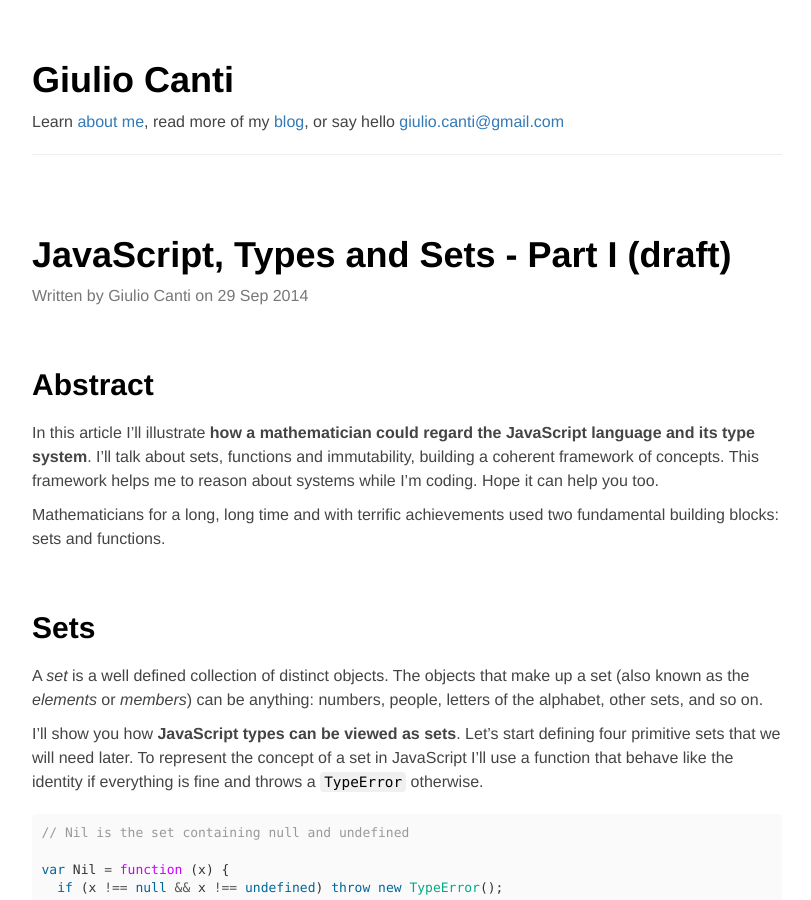
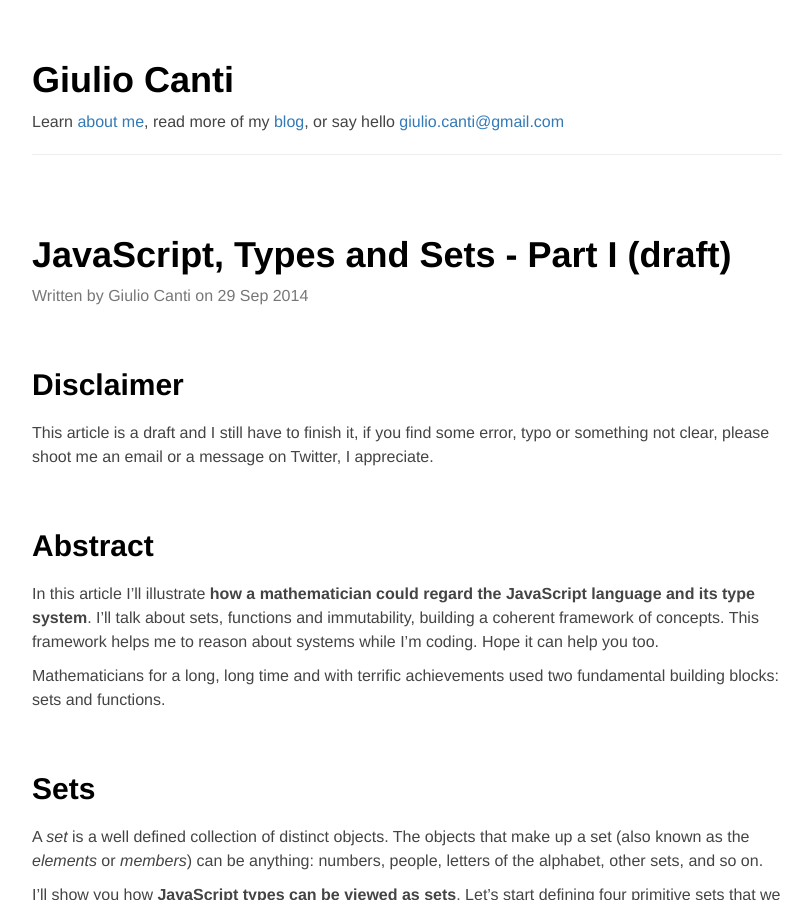
Before and after one commit to gcanti/gcanti.github.io, a Jekyll site: the page built from _posts/2014-09-29-javascript-types-and-sets.md, in a window 1280 px wide and 900 px high. Shown: the whole window, without its empty margins (233-1044 px from the left). Built offline with Jekyll 4.4.1, drawn with Linux system fonts in a browser that asks for light colours; nearby versions of some CDN libraries; Markdown is read by kramdown in place of the engine named in the settings; comment, search, counter and statistics services are not loaded.

Commit message:
Disclaimer

```diff
--- a/_posts/2014-09-29-javascript-types-and-sets.md
+++ b/_posts/2014-09-29-javascript-types-and-sets.md
@@ -2,6 +2,10 @@
 layout: post
 title: JavaScript, Types and Sets - Part I (draft)
 ---
+
+## Disclaimer
+
+This article is a draft and I still have to finish it, if you find some error, typo or something not clear, please shoot me an email or a message on Twitter, I appreciate.
 
 ## Abstract
 
```
